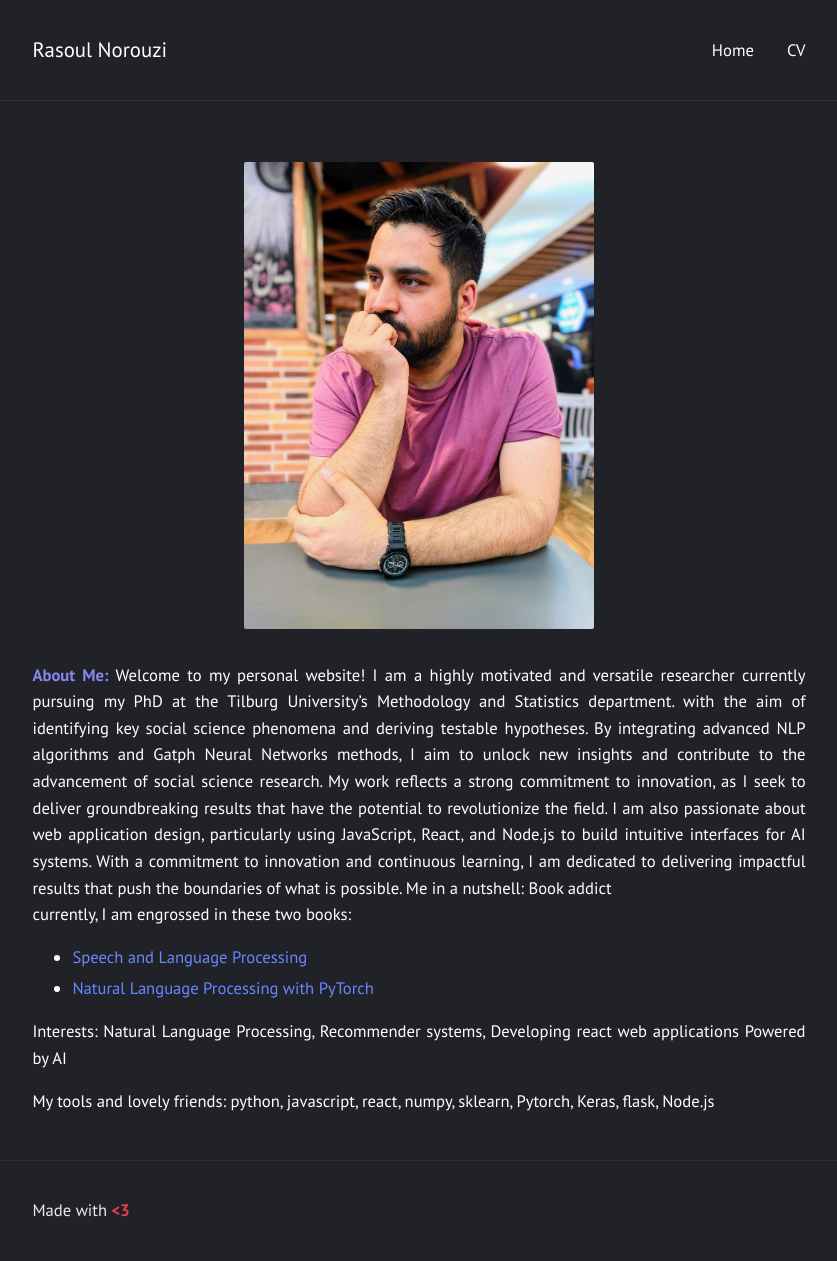
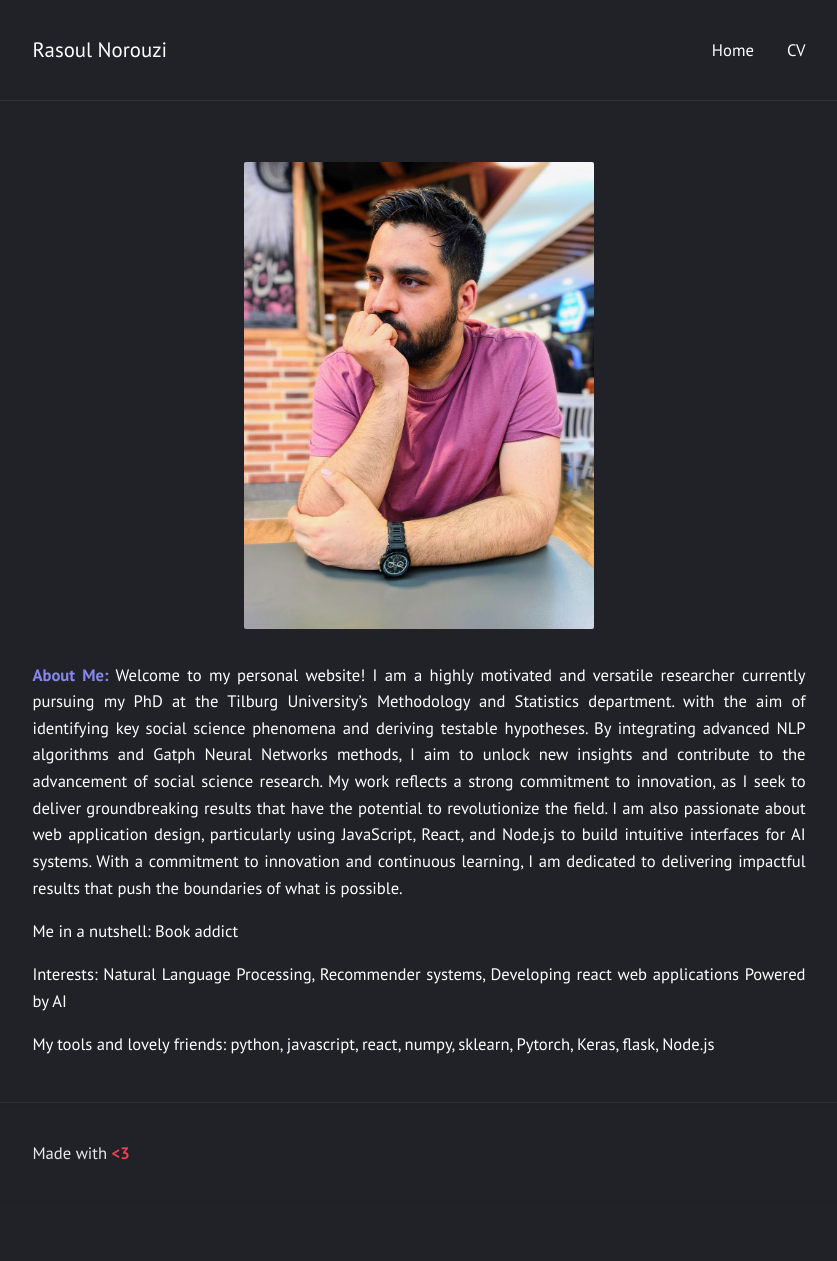
Before and after one commit to rasoulnorouzi/rasoulnorouzi.github.io, a Jekyll site: the page built from index.md, in a window 1280 px wide. Shown: the whole page, without its empty margins (221-1058 px from the left). Built offline with Jekyll 4.4.1, drawn with Linux system fonts in a browser that asks for light colours; after the commit the page ends 1203 px from its top, so only the background shows below that.

Commit message:
Update index.md

```diff
--- a/index.md
+++ b/index.md
@@ -9,10 +9,8 @@ layout: page
 I am a highly motivated and versatile researcher currently pursuing my PhD at the Tilburg University's Methodology and Statistics department.
 with the aim of identifying key social science phenomena and deriving testable hypotheses. By integrating advanced NLP algorithms and Gatph Neural Networks methods, I aim to unlock new insights and contribute to the advancement of social science research. My work reflects a strong commitment to innovation, as I seek to deliver groundbreaking results that have the potential to revolutionize the field.
 I am also passionate about web application design, particularly using JavaScript, React, and Node.js to build intuitive interfaces for AI systems. With a commitment to innovation and continuous learning, I am dedicated to delivering impactful results that push the boundaries of what is possible.
+
 Me in a nutshell: Book addict <br/>
-currently, I am engrossed in these two books:
-- [Speech and Language Processing](https://www.amazon.com/Speech-Language-Processing-Daniel-Jurafsky/dp/0131873210)
-- [Natural Language Processing with PyTorch](https://www.amazon.com/Natural-Language-Processing-PyTorch-Applications/dp/1491978236/ref=pd_sbs_18/145-9588523-3399417?pd_rd_w=iaFuT&pf_rd_p=180628c6-6f13-4dbf-9213-f09cdedc7815&pf_rd_r=RQ1PJAF52HZ2HHHHV986&pd_rd_r=6db67402-d2d9-4145-94b8-ea82f5fd237b&pd_rd_wg=UCVxD&pd_rd_i=1491978236&psc=1)
 
 
 Interests: Natural Language Processing, Recommender systems, Developing react web applications Powered by AI
```
